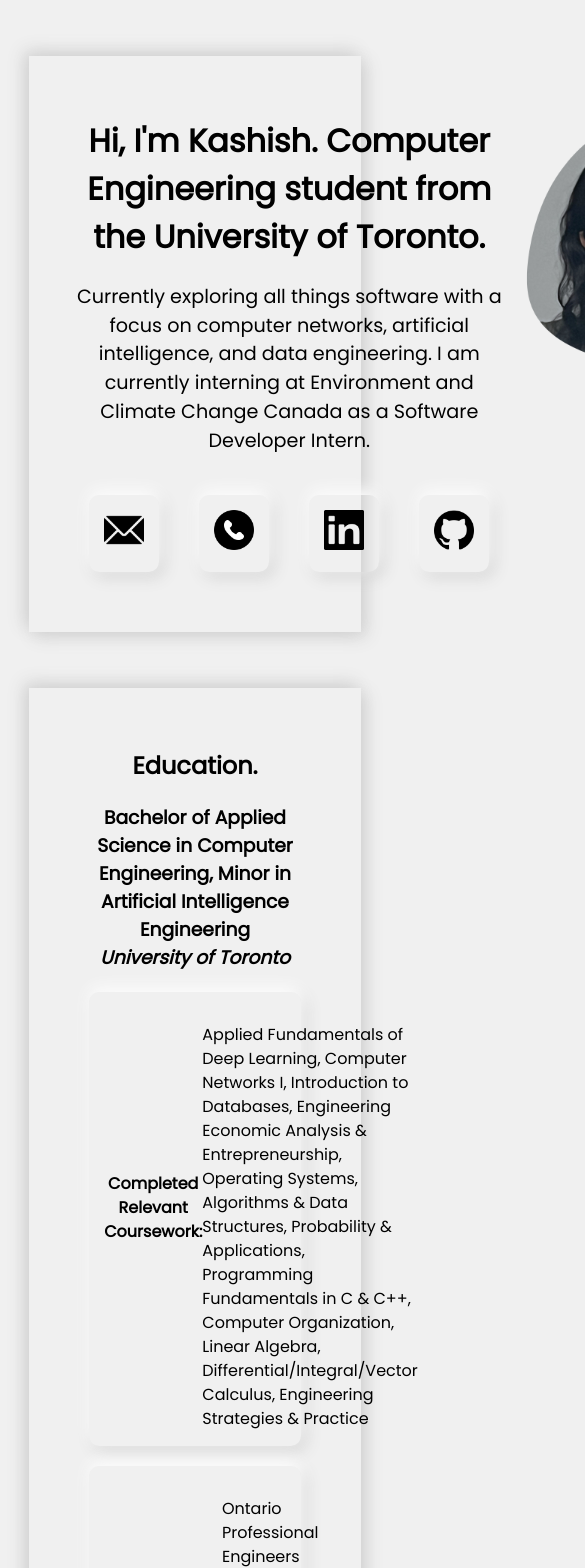
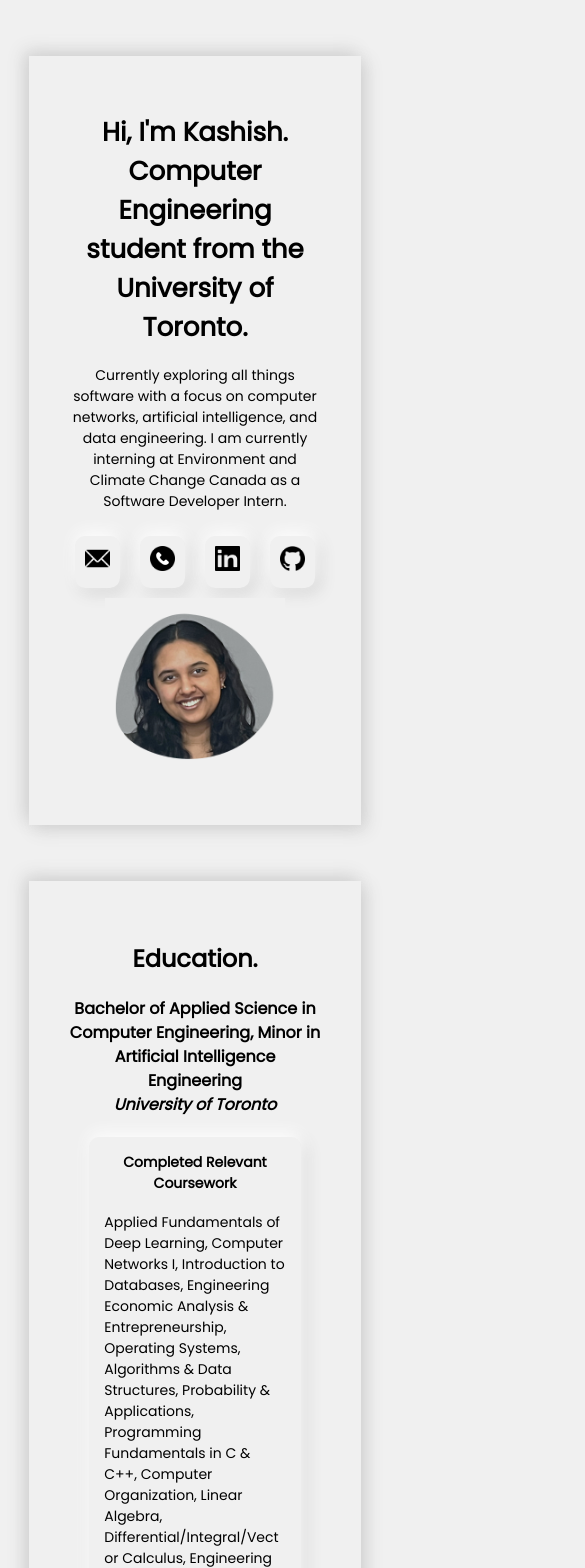
Before and after one commit to KashishMistry/KashishMistry.github.io, a React (Create React App) app: page / in a window 390 px wide. Shown: the top 1568 px of the page, 585 px wide, since content can reach past the window. Built offline with nearby package versions, Linux system fonts and the light colour scheme.

Commit message:
updated media queries for screen size compatibility

```diff
--- a/src/App.js
+++ b/src/App.js
@@ -15,28 +15,28 @@ function Header() {
                 <div className='contact'>
                   <div className='bubble'>
                       <a href='mailto: kashish.mistry@mail.utoronto.ca'>
-                        <img style={{ width:40, height:40}} src="email.png" alt='Email icon'></img>
+                        <img className="contact-logo" src="email.png" alt='Email icon'></img>
                       </a>
                   </div>
                   <div className="bubble">
                       <a href='tel: 647-629-6876'>
-                        <img style={{ width:40, height:40}} src="phone.png" alt='Phone icon'></img>
+                        <img className="contact-logo" src="phone.png" alt='Phone icon'></img>
                       </a>
                   </div>
                   <div className='bubble'>
                     <a href="https://www.linkedin.com/in/kashish-mistry/">
-                      <img style={{ width:40, height:40}} src="linkedin.png" alt='Github logo'></img>
+                      <img className="contact-logo" src="linkedin.png" alt='Github logo'></img>
                     </a>
                   </div>
                   <div className='bubble'>
                     <a href="https://github.com/KashishMistry">
-                    <img style={{ width:40, height:40}} src="githublogo.png" alt='Github logo'></img>
+                    <img className="contact-logo" src="githublogo.png" alt='Github logo'></img>
                     </a>
                   </div>
                 </div>
             </div>
             <div>
-                <img src="profile_pic.png" alt="Headshot of Kashish Mistry" />
+                <img className="profile-img" src="profile_pic.png" alt="Headshot of Kashish Mistry" />
             </div>
         </div>
 
@@ -51,8 +51,8 @@ function Education() {
       <div className="wrap-content">
           <h2>Education.</h2>
           <h3>Bachelor of Applied Science in Computer Engineering, Minor in Artificial Intelligence Engineering <br></br> <i>University of Toronto</i></h3>
-          <div className="bubble">
-              <h4>Completed Relevant Coursework:</h4>
+          <div className="bubble education">
+              <h4>Completed Relevant Coursework</h4>
               <p className="description">Applied Fundamentals of Deep Learning, Computer Networks I,
                   Introduction to Databases, Engineering Economic Analysis & Entrepreneurship,
                   Operating Systems, Algorithms & Data Structures,
@@ -61,8 +61,8 @@ function Education() {
                   Engineering Strategies & Practice
               </p>
           </div>
-          <div className="bubble">
-              <h4>Achievements:</h4>
+          <div className="bubble education">
+              <h4>Achievements</h4>
               <p class="description">
                 Ontario Professional Engineers Foundation for Education Undergraduate Scholarship, Colantonio Family Leadership Award, Dean's Honours List (Winter 2023, Fall 2020)
               </p>
@@ -78,28 +78,32 @@ class Work extends React.Component {
 		this.state = { data: [] }
 	}
 
-  work_exp = [{"title": "Software Developer Intern - Environment and Climate Change Canada",
+  work_exp = [{"title": "Software Developer Intern",
+                "company": "Environment and Climate Change Canada",
                 "date": "September 2023 - Present",
                 "description_one":"Developing a reusable and accessible open-source mapping platform using Vue.js, TypeScript, and ESRI Mapping API to present environmental data using interactive maps",
                 "description_two":"Developing a comprehensive inventory management tool from inception to full deployment using Microsoft Power Apps, optimizing inventory tracking and management processes for enhanced efficiency",
                 "description_three":"Leveraging Git for streamlined code collaboration and version control within cross-functional teams",
                 "logo": "eccc.png",
                 "alt":"Environment and Climate Change logo"},
-              {"title": "Research Student - Youth Climate Lab",
+              {"title": "Research Student",
+                "company": "Youth Climate Lab",
                 "date": "August 2023 - Present",
                 "description_one":"Conducting an independent research project to investigate the implications of Artificial Intelligence (AI) on climate change, with a focus on ethical considerations, algorithm fairness, and carbon cost",
                 "description_two":"Will be publishing article on the ethical considerations of climate change artificial intelligence in Starfish Journal",
                 "description_three":"Developing an \"Earth and AI\" handbook to provide insights to the general public about the how AI will impact climate change",
                 "logo": "ycl.png",
                 "alt":"Youth Climate Lab logo"},
-              {"title": "Developer - RBC Amplify",
+              {"title": "Developer",
+                "company": "RBC Amplify",
                 "date": "May 2023 - August 2023",
                 "description_one":"Building a system using large-language models to automate data extraction from client documents to improve processes across all lines of business at RBC",
                 "description_two":"Developing a progressive user interface using React.js and Flask to improve employee experience",
                 "description_three":"Managing project workflow using Agile methodologies (Kanban) and Confluence to meet deadlines and objectives",
                 "logo": "rbc.png",
                 "alt":"Royal Bank of Canada logo"},
-              {"title":"Research Assistant - University of Toronto",
+              {"title":"Research Assistant",
+                "company": "University of Toronto",
                 "date":"May 2022 - August 2022",
                 "description_one":"Awarded \"Best Podium Presentation – Transdisciplinary Engineering Education & Practice\" at the University of Toronto Undergraduate Engineering Research Day (UnERD) 2022",
                 "description_two":"Research Paper will soon be published by American Society for Engineering Education (ASEE) and Abstract soon be to published in STEM Fellowship Journal",
@@ -114,7 +118,7 @@ class Work extends React.Component {
         { this.work_exp.map((item, i) => {
           return <div className="bubble">
               <div>
-                <h3>{item.title}</h3>
+                <h3>{item.title} <br></br> <i>{item.company}</i></h3>
                 <p class="date">{item.date}</p>
                 <ul class="description">
                   <li>{item.description_one}</li>
@@ -139,7 +143,8 @@ class Extracurricular extends React.Component {
 		this.state = { data: [] }
 	}
 
-  extra_exp = [{"title":"Stories of WISE Editor - Women in Science and Engineering UofT",
+  extra_exp = [{"title":"Stories of WISE Editor",
+                "company": "Women in Science and Engineering UofT",
                 "date":"August 2023 - Present",
                 "description_one":"Curate and edit engaging content that highlights achievements, innovations, and challenges faced by women in science and engineering",
                 "description_two":"Foster a diverse and inclusive narrative by ensuring balanced representation of voices and perspectives within the magazine",
@@ -147,27 +152,31 @@ class Extracurricular extends React.Component {
                 "alt":"Women in Science and Engineering, University of Toronto logo",
                 "class":"wise"},
               {"title":"Software Developer - UTWind",
+                "company": "UTWind",
                 "date":"Sept 2022 - April 2023",
                 "description_one":"Debugged Fast API implementation associated with mobile app to receive data from wind turbine, resulting in data collection stability",
                 "description_two":"Employed critical thinking techniques to isolate and repair software design defects in both front and back-end source codes, improving application stability",
                 "logo":"utwind.png",
                 "alt":"UTWind logo",
                 "class":"utwind"},
-              {"title":"Conference Workshops Director - Women in Science and Engineering UofT",
+              {"title":"Conference Workshops Director",
+                "company": "Women in Science and Engineering UofT",
                 "date":"August 2022 - April 2023",
                 "description_one":"Organized 5 workshops for the Women in Science and Engineering National Conference (WISENC) by working with sponsor companies to cater to the interest of over 300 participants",
                 "description_two":"Supporting the 50-person executive team in leading a full-day event with over 20 sponsor companies",
                 "logo": "wise.png",
                 "alt":"Women in Science and Engineering, University of Toronto logo",
                 "class":"wise"},
-              {"title":"Sustainability Researcher - UTWind",
+              {"title":"Sustainability Researcher",
+                "company": "UTWind",
                 "date":"June 2021 - August 2022",
                 "description_one":"Contributed to 1st place win at the International Small Wind Turbine Competition (ISTWC 2022) through sustainability research",
                 "description_two":"Analyzed local challenges, such as lack of access to charging stations and water purifiers, in the Kesses Region in Kenya, to evaluate the most effective use for the electricity generated by the future wind turbine",
                 "logo": "utwind.png",
                 "alt":"UTWind logo",
                 "class":"utwind"},
-              {"title":"Ombudsperson - University of Toronto Engineering Society",
+              {"title":"Ombudsperson",
+                "company": "University of Toronto Engineering Society",
                 "date":"June 2021 - June 2022",
                 "description_one":"Designed a census for over 5000 engineering undergraduate student to compile a report of trends to improve services for students",
                 "description_two":"Mediated internal complaints and recommending outcomes taking opinions of both parties into account",
@@ -182,7 +191,7 @@ class Extracurricular extends React.Component {
         { this.extra_exp.map((item, i) => {
           return <div className="bubble">
               <div>
-                <h3>{item.title}</h3>
+                <h3>{item.title} <br></br> <i>{item.company}</i></h3>
                 <p className="date">{item.date}</p>
                 <ul className="description">
                   <li>{item.description_one}</li>
--- a/src/index.css
+++ b/src/index.css
@@ -14,6 +14,7 @@ body{
   font-size: 16px;
   line-height: 1.5;
   text-align: left;
+  overflow-wrap: break-word;
 }
 .wrap-content {
   max-width: 1120px; /* ensures the width can decrease for smaller screens */
@@ -36,11 +37,31 @@ body{
   display: flex;
   align-items: center;
 }
+.bubble h3 {
+  @media (max-width: 600px) {
+    font-size: 16px !important;
+  }
+  @media (max-width: 300px) {
+    font-size: 14px !important;
+  }
+}
 .bubble h4 {
   margin-top: 0;
+  @media (max-width: 600px) {
+    font-size: 14px !important;
+  }
+  @media (max-width: 300px) {
+    font-size: 12px !important;
+  }
 }
 .bubble p{
   margin-bottom: 0;
+  @media (max-width: 600px) {
+    font-size: 14px !important;
+  }
+  @media (max-width: 300px) {
+    font-size: 12px !important;
+  }
 }
 .section {
   color: #707070	;
@@ -59,27 +80,36 @@ body{
   background-color: whitesmoke;
   color: #707070	;
 }
-/*.navbar {
-  overflow: hidden;
-  border: none;
-  position: fixed;
-  top: 0;
-  width: 100%;
-}
-.navbar ul {
-  list-style-type: none;
-  text-align: center;
-  display: flex;
-  justify-content: center;
-}*/
 .left-icon {
   justify-content: left;
 }
 .intro {
   display: flex;
+  @media (max-width: 1000px) {
+    display:block;
+  }
 }
-.intro img {
+.intro h1 {
+  @media (max-width: 600px) {
+    font-size: 26px;
+  }
+}
+.intro p {
+  @media (max-width: 600px) {
+    font-size: 14px;
+  }
+}
+.profile-img {
   width: 300px;
+  @media (max-width: 1000px) {
+    width: 220px;
+  }
+  @media (max-width: 600px) {
+    width: 180px;
+  }
+  @media (max-width: 300px) {
+    width: 140px;
+  }
 }
 
 /*----CONTACT STYLES----*/
@@ -87,52 +117,150 @@ body{
   display: flex;
   justify-content: center;
 }
+.contact .bubble {
+  @media (max-width: 600px) {
+    margin: 10px;
+    padding: 10px;
+  }
+  @media (max-width: 300px) {
+    margin: 5px;
+    padding: 5px;
+  }
+}
+.contact-logo {
+  width: 40px;
+  height: 40px;
+  @media (max-width: 600px) {
+    width: 25px;
+    height: 25px;
+  }
+}
 
 /*----EDUCATION STYLES----*/
+.bubble.education {
+  display: block;
+}
+.education h3 {
+  @media (max-width: 600px) {
+    font-size: 16px;
+  }
+  @media (max-width: 300px) {
+    font-size: 14px;
+  }
+}
 
 /*----WORK STYLES----*/
 .work img {
   margin-left: 10px;
   margin-right: 10px;
-  width: 250px;
+  width: 220px;
+  @media (max-width: 1000px) {
+    width: 180px;
+  }
+  @media (max-width: 600px) {
+    width: 120px;
+  }
+  @media (max-width: 340px) {
+    width: 80px;
+  }
 }
 .work h3 {
   margin-bottom: 0;
+}
+.work .bubble {
+  @media (max-width: 850px) {
+    display: block;
+  }
 }
 
 /*----EXTRACURRICULAR STYLES----*/
 .extracurricular h3 {
   margin-bottom: 0;
 }
+.extracurricular .bubble {
+  @media (max-width: 850px) {
+    display: block;
+  }
+}
 .utwind img {
   margin-left: 10px;
   margin-right: 10px;
-  width: 250px;
+  width: 220px;
+  @media (max-width: 1000px) {
+    width: 180px;
+  }
+  @media (max-width: 600px) {
+    width: 120px;
+  }
+  @media (max-width: 340px) {
+    width: 80px;
+  }
 }
 .wise img {
-  width: 200px;
+  width: 180px;
   margin-left: 35px;
   margin-right: 35px;
+  @media (max-width: 1000px) {
+    width: 140px;
+  }
+  @media (max-width: 600px) {
+    width: 100px;
+  }
+  @media (max-width: 340px) {
+    width: 60px;
+  }
 }
 .engsoc img{
   width: 130px;
   margin-left: 70px;
   margin-right: 70px;
+  @media (max-width: 1000px) {
+    width: 115px;
+  }
+  @media (max-width: 600px) {
+    width: 100px;
+    margin: 0;
+  }
+  @media (max-width: 340px) {
+    width: 85px;
+  }
 }
 
 /*----PROJECT STYLES----*/
 .projects h3 {
   margin-bottom: 0;
 }
+.projects .bubble {
+  @media (max-width: 850px) {
+    display: block;
+  }
+}
 .blood-cell img{
-  width: 250px;
+  width: 220px;
   margin-left: 10px;
   margin-right: 10px;
+  @media (max-width: 1000px) {
+    width: 180px;
+  }
+  @media (max-width: 600px) {
+    width: 140px;
+  }
+  @media (max-width: 300px) {
+    width: 100px;
+  }
 }
 .course-projects img {
   width: 170px;
   margin-left: 50px;
   margin-right: 50px;
+  @media (max-width: 1000px) {
+    width: 140px;
+  }
+  @media (max-width: 600px) {
+    width: 110px;
+    margin: 0;
+  }
+  @media (max-width: 300px) {
+    width: 80px;
+  }
 }
-
-/*----MEDIA QUERIES----*/
```
